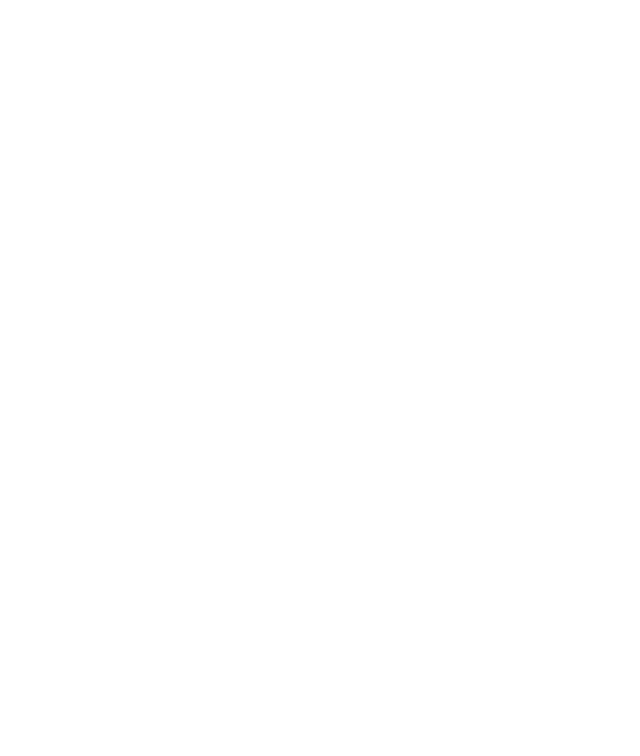
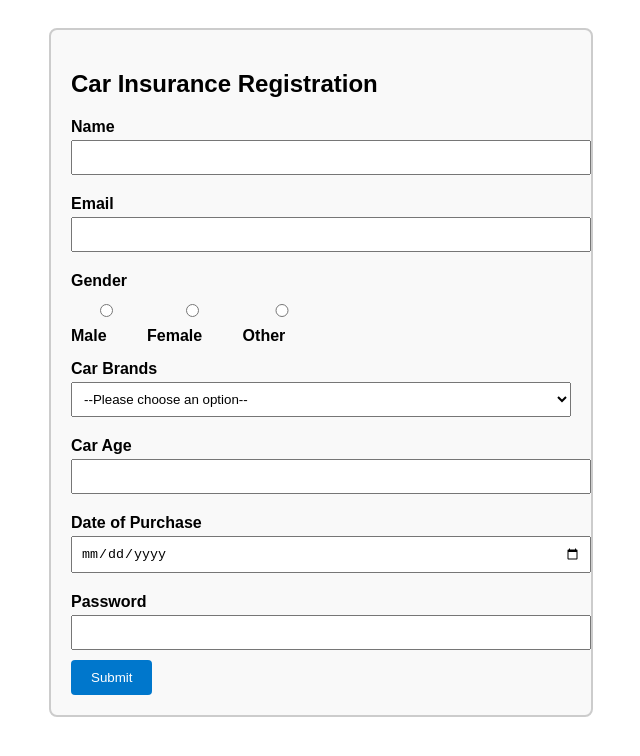
Before and after one commit to acciojob/car-insurance-form-Arpangeek, a website: page main.html in a window 1280 px wide. Shown: the whole page, without its empty margins (319-959 px from the left). Drawn offline with Linux system fonts and the light colour scheme.

Commit message:
created a submission

```diff
--- a/main.html
+++ b/main.html
@@ -3,13 +3,85 @@
 <html>
 
 <head>
-	<link rel="stylesheet" href="styles.css">
+<style>
+    body {
+      font-family: Arial, sans-serif;
+      padding: 20px;
+    }
+    form {
+      max-width: 500px;
+      margin: auto;
+      padding: 20px;
+      border: 2px solid #ccc;
+      border-radius: 8px;
+      background-color: #f9f9f9;
+    }
+    label {
+      display: block;
+      margin-top: 10px;
+      font-weight: bold;
+    }
+    input, select {
+      width: 100%;
+      padding: 8px;
+      margin-top: 4px;
+      margin-bottom: 10px;
+    }
+    .gender-group {
+      display: flex;
+      gap: 15px;
+      margin-bottom: 15px;
+    }
+    button {
+      padding: 10px 20px;
+      background-color: #0077cc;
+      color: white;
+      border: none;
+      border-radius: 4px;
+      cursor: pointer;
+    }
+    button:hover {
+      background-color: #005fa3;
+    }
+  </style>
 </head>
+<body>
 
-<body>
-	<!-- the entire body must be written by student -->
-    <script type="text/javascript" src="./script.js">
-</script>
+  <form method="post">
+    <h2>Car Insurance Registration</h2>
+
+    <label for="name">Name</label>
+    <input type="text" id="name" required>
+
+    <label for="email">Email</label>
+    <input type="email" id="email" required>
+
+    <label>Gender</label>
+    <div class="gender-group">
+      <label><input type="radio" name="gender" value="male" required> Male</label>
+      <label><input type="radio" name="gender" value="female" required> Female</label>
+      <label><input type="radio" name="gender" value="other" required> Other</label>
+    </div>
+
+    <label for="cars">Car Brands</label>
+    <select id="cars">
+      <option value="">--Please choose an option--</option>
+      <option value="bmw">BMW</option>
+      <option value="audi">Audi</option>
+      <option value="mercedez">Mercedez</option>
+    </select>
+
+    <label for="carage">Car Age</label>
+    <input type="number" id="carage" required>
+
+    <label for="dop">Date of Purchase</label>
+    <input type="date" id="dop" required>
+
+    <label for="password">Password</label>
+    <input type="password" id="password" required>
+
+    <button type="submit">Submit</button>
+  </form>
 
 </body>
 
```
